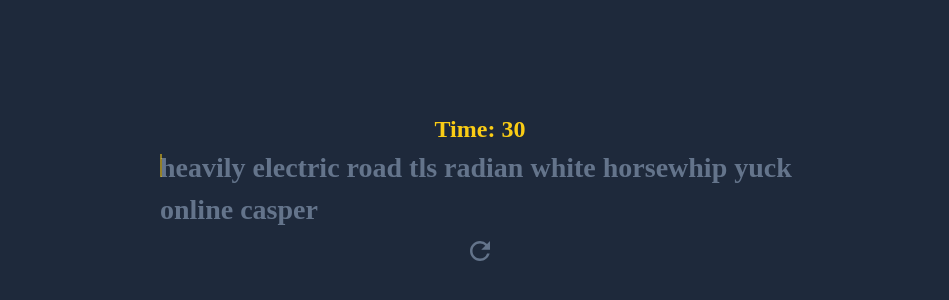
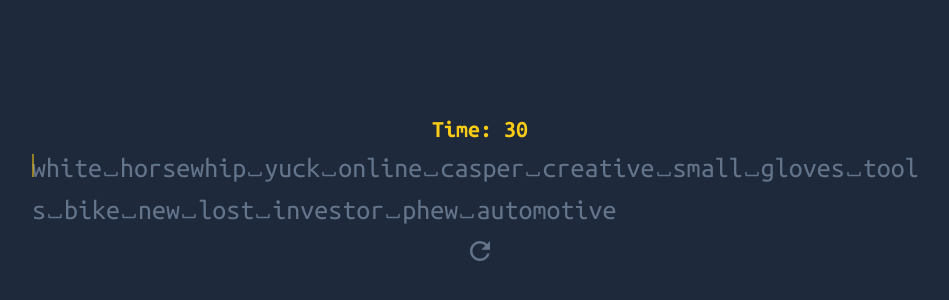
Before and after one commit to Fedor4994/typemania, a React (Create React App) app: page / in a window 1280 px wide. Shown: the part 208-508 px from the top of the page, without its empty margins (160-1109 px from the left). Built offline with nearby package versions, Linux system fonts and the light colour scheme.

Commit message:
Add space icons and set font-family

```diff
--- a/public/index.html
+++ b/public/index.html
@@ -9,6 +9,13 @@
       name="description"
       content="Web site created using create-react-app"
     />
+    <link rel="preconnect" href="https://fonts.googleapis.com" />
+    <link rel="preconnect" href="https://fonts.gstatic.com" crossorigin />
+    <link
+      href="https://fonts.googleapis.com/css2?family=Ubuntu+Mono:wght@400;700&display=swap"
+      rel="stylesheet"
+    />
+
     <link rel="apple-touch-icon" href="%PUBLIC_URL%/logo192.png" />
     <!--
       manifest.json provides metadata used when your web app is installed on a
--- a/src/App.tsx
+++ b/src/App.tsx
@@ -14,7 +14,7 @@
 import useCountdownTimer from "./hooks/useCountdownTimer";
 
 export type State = "start" | "run" | "finish";
-const NUMBER_OF_WORDS = 10;
+const NUMBER_OF_WORDS = 15;
 const COUNTDOWN_SECONDS = 30;
 
 function App() {
@@ -112,7 +112,7 @@
         style={{
           position: "relative",
           display: "flex",
-          width: "50%",
+          width: "70%",
           wordBreak: "break-all",
           alignItems: "center",
           justifyContent: "center",
--- a/src/components/GeneratedWords/GeneratedWords.module.css
+++ b/src/components/GeneratedWords/GeneratedWords.module.css
@@ -1,8 +1,19 @@
 .generatedWords {
-  display: flex;
-  align-items: center;
-  justify-content: center;
   color: rgb(100 116 139);
   font-size: 28px;
-  font-weight: 700;
+  font-weight: 400;
+  width: 100%;
+  overflow-wrap: break-word;
 }
+
+.space {
+  position: relative;
+  display: inline-block;
+  width: 18px;
+  height: 30px;
+}
+
+.spaceIcon {
+  position: absolute;
+  bottom: -6px;
+}
--- a/src/components/GeneratedWords/GeneratedWords.tsx
+++ b/src/components/GeneratedWords/GeneratedWords.tsx
@@ -1,7 +1,22 @@
+import { TbSpace } from "react-icons/tb";
 import s from "./GeneratedWords.module.css";
 
 const GeneratedWords = ({ words }: { words: string }) => {
-  return <div className={s.generatedWords}>{words}</div>;
+  return (
+    <div className={s.generatedWords}>
+      {words.split("").map((char, index) => {
+        if (char === " ") {
+          return (
+            <span className={s.space} key={`${char}_${index}`}>
+              <TbSpace className={s.spaceIcon} size={18} />
+            </span>
+          );
+        } else {
+          return <span key={`${char}_${index}`}>{char}</span>;
+        }
+      })}
+    </div>
+  );
 };
 
 export default GeneratedWords;
--- a/src/components/Results/Results.tsx
+++ b/src/components/Results/Results.tsx
@@ -35,7 +35,7 @@
         }}
         className={s.total}
       >
-        Speed: {speed}
+        Speed: {speed} wpm
       </motion.li>
       <motion.li
         initial={{
--- a/src/components/UserTyping/UserTyping.module.css
+++ b/src/components/UserTyping/UserTyping.module.css
@@ -1,24 +1,34 @@
 .redChar {
-  font-weight: 700;
+  font-weight: 400;
   font-size: 28px;
   color: rgb(239 68 68);
 }
 
 .yellowChar {
-  font-weight: 700;
+  font-weight: 400;
   font-size: 28px;
   color: rgb(250 204 21);
 }
 
 .spaceChar {
-  font-weight: 700;
-  font-size: 28px;
+  position: relative;
+  display: inline-block;
+  width: 18px;
+  height: 30px;
   background-color: transparent;
+  color: rgb(250 204 21);
+}
+
+.spaceIcon {
+  position: absolute;
+  bottom: -6px;
 }
 
 .spaceRedChar {
-  font-weight: 700;
-  font-size: 28px;
+  display: inline-block;
+
+  width: 18px;
+  height: 28px;
   background-color: rgba(239, 68, 68, 0.5);
 }
 
--- a/src/components/UserTyping/UserTyping.tsx
+++ b/src/components/UserTyping/UserTyping.tsx
@@ -1,3 +1,4 @@
+import { TbSpace } from "react-icons/tb";
 import Caret from "../Caret/Caret";
 import s from "./UserTyping.module.css";
 const UserTyping = ({
@@ -25,14 +26,21 @@
 
   return (
     <div className={s.userTyping}>
-      {typedCharacters.map((char, index) => (
+      {typedCharacters.map((char, index) =>
+        char === " " && words[index] === " " ? (
+          <span className={s.spaceChar} key={`${char}_${index}`}>
+            <TbSpace className={s.spaceIcon} size={18} />
+          </span>
+        ) : (
           <span
             className={characterClassName(char, words[index])}
             key={`${char}_${index}`}
           >
             {words[index]}
           </span>
-      ))}
+        )
+      )}
+
       <Caret />
     </div>
   );
--- a/src/index.css
+++ b/src/index.css
@@ -4,6 +4,7 @@
 body {
   line-height: 1.5;
   margin: 0;
+  font-family: "Ubuntu Mono", monospace;
 }
 
 html,
```
Lines whose indentation alone changed are shown as unchanged.
